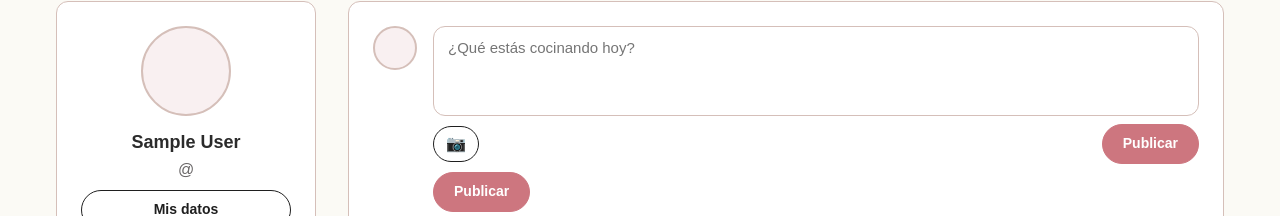
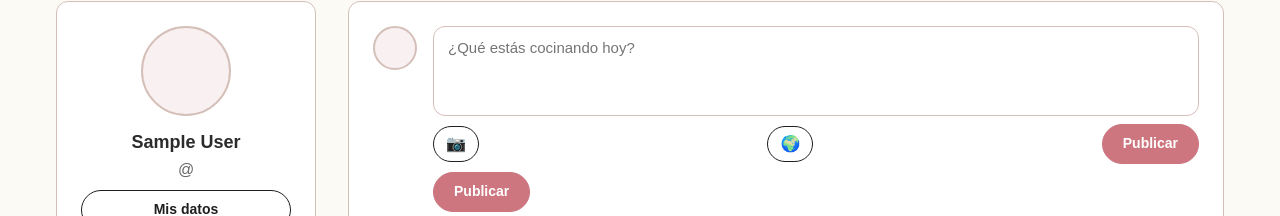
Before and after one commit to MariaMunozDeveloper/CookeeFrontend, an Angular app: page /feed in a window 1280 px wide. Shown: the part 124-340 px from the top of the page. Built offline with nearby package versions, Linux system fonts and the light colour scheme; no server answers; sample sign-in values are in the browser's storage.

Commit message:
mensajes front

```diff
--- a/src/app/common/interfaces/user.ts
+++ b/src/app/common/interfaces/user.ts
@@ -7,6 +7,7 @@ export interface User {
   password?: string;
   role?: string;
   image?: string | null;
+  privacy?: 'public' | 'private' | 'friends';
   createdAt?: string;
   updatedAt?: string;
 }
--- a/src/app/components/my-data/my-data.html
+++ b/src/app/components/my-data/my-data.html
@@ -128,6 +128,15 @@
             }
           </div>
 
+          <div class="form-group">
+            <label class="form-label">Privacidad del perfil</label>
+            <select class="input-base" formControlName="privacy">
+              <option value="public">🌍 Público — cualquiera puede ver tu perfil</option>
+              <option value="friends">👥 Amigos — solo tus amigos mutuos</option>
+              <option value="private">🔒 Privado — nadie puede ver tu perfil</option>
+            </select>
+          </div>
+
 
           <button type="submit" class="btn btn-primary auth-submit">
             Guardar cambios
--- a/src/app/components/my-data/my-data.ts
+++ b/src/app/components/my-data/my-data.ts
@@ -44,7 +44,8 @@ export class MyDataComponent {
       email: [
         this.identity?.email || '',
         [Validators.required, Validators.email]
-      ]
+      ],
+      privacy: [this.identity?.privacy || 'public']
     });
   }
 
--- a/src/app/components/timeline/timeline.css
+++ b/src/app/components/timeline/timeline.css
@@ -96,6 +96,12 @@
   display: flex;
   align-items: center;
   justify-content: center;
+}
+
+.form-visibility-btn {
+  min-height: 36px;
+  padding: 0 12px;
+  font-size: 16px;
 }
 
 
@@ -257,4 +263,6 @@
   .timeline-sidebar {
     position: static;
   }
+
+
 }
--- a/src/app/components/timeline/timeline.html
+++ b/src/app/components/timeline/timeline.html
@@ -39,11 +39,21 @@
         }
 
         <div class="form-actions">
-          <!-- botón adjuntar imagen -->
           <label class="btn btn-outline form-attach-btn" title="Adjuntar imagen">
             📷
             <input type="file" accept="image/*" (change)="onImageSelected($event)" hidden/>
           </label>
+
+          <button
+            type="button"
+            class="btn btn-outline form-visibility-btn"
+            (click)="toggleVisibility()"
+            [title]="publicationVisibility === 'public' ? 'Visible para todos' :
+           publicationVisibility === 'friends' ? 'Solo amigos' : 'Solo tú'"
+          >
+            {{ publicationVisibility === 'public' ? '🌍' :
+            publicationVisibility === 'friends' ? '👥' : '🔒' }}
+          </button>
 
           <button class="btn btn-primary" (click)="savePublication()" [disabled]="sending">
             {{ sending ? 'Publicando...' : 'Publicar' }}
--- a/src/app/components/timeline/timeline.ts
+++ b/src/app/components/timeline/timeline.ts
@@ -31,6 +31,7 @@ export class TimelineComponent implements OnInit {
 
   selectedImage: File | null = null;
   imagePreview: string | null = null;
+  publicationVisibility: 'public' | 'friends' | 'private' = 'public';
 
   constructor(
     private authService: AuthService,
@@ -84,7 +85,7 @@ export class TimelineComponent implements OnInit {
     this.sending = true;
     this.errorMessage = '';
 
-    const data = { tipo: 'texto', text: this.publicationText.trim() };
+    const data = { tipo: 'texto', text: this.publicationText.trim(), visibility: this.publicationVisibility };
 
     this.publicationService.savePublication(data).subscribe({
       next: (response: any) => {
@@ -96,6 +97,7 @@ export class TimelineComponent implements OnInit {
               next: () => {
                 this.selectedImage = null;
                 this.imagePreview = null;
+                this.publicationVisibility = 'public';
                 this.publicationText = '';
                 this.getPublications(true);
                 this.sending = false;
@@ -173,4 +175,14 @@ export class TimelineComponent implements OnInit {
     this.imagePreview = null;
   }
 
+  toggleVisibility(): void {
+    if (this.publicationVisibility === 'public') {
+      this.publicationVisibility = 'friends';
+    } else if (this.publicationVisibility === 'friends') {
+      this.publicationVisibility = 'private';
+    } else {
+      this.publicationVisibility = 'public';
+    }
+  }
+
 }
--- a/src/app/components/user-profile/user-profile.html
+++ b/src/app/components/user-profile/user-profile.html
@@ -9,6 +9,39 @@
 
   @if (!loading && profileUser) {
 
+  @if (restricted) {
+  <div class="card-base profile-restricted">
+    <div class="profile-restricted-avatar">
+      @if (profileUser.image) {
+      <img
+        [src]="'http://localhost:3000/uploads/avatars/' + profileUser.image"
+        class="profile-avatar"
+        alt="avatar"
+      />
+      } @else {
+      <div class="profile-avatar profile-avatar-placeholder"></div>
+      }
+    </div>
+    <p class="profile-restricted-nick">@{{ profileUser.nick }}</p>
+    <p class="profile-restricted-msg">
+      🔒 Este perfil es
+      {{ profileUser.privacy === 'private' ? 'privado' : 'solo para amigos' }}
+    </p>
+    @if (!isOwnProfile) {
+    <div class="profile-actions">
+      @if (isFriend) {
+      <button class="btn btn-outline" (click)="unfollow()">Amigos ✓</button>
+      } @else if (isFollowing) {
+      <button class="btn btn-outline" (click)="unfollow()">Siguiendo</button>
+      } @else {
+      <button class="btn btn-primary" (click)="follow()">Seguir</button>
+      }
+    </div>
+    }
+  </div>
+  }
+
+  @if (!restricted) {
   <!-- cabecera del perfil -->
   <div class="card-base profile-header">
 
@@ -61,7 +94,6 @@
       </button>
     </div>
     }
-
   </div>
 
   <!-- publicaciones del usuario -->
@@ -95,9 +127,8 @@
       <p class="profile-pub-text">{{ pub.text }}</p>
     </div>
     }
-
   </div>
-
+  }
   }
 
 </div>
--- a/src/app/components/user-profile/user-profile.ts
+++ b/src/app/components/user-profile/user-profile.ts
@@ -25,6 +25,7 @@ export class UserProfileComponent {
   isFollowing: boolean = false;
   isFriend: boolean = false;
   isOwnProfile: boolean = false;
+  restricted: boolean = false;
 
   loading: boolean = true;
 
@@ -56,6 +57,7 @@ export class UserProfileComponent {
         // following/followed son los del usuario logueado
         this.isFollowing = response.following === true;
         this.isFriend = response.following === true && response.followed === true;
+        this.restricted = response.restricted === true;
 
         this.userService.getCounters(userId).subscribe({
           next: (countersRes: any) => {
```
